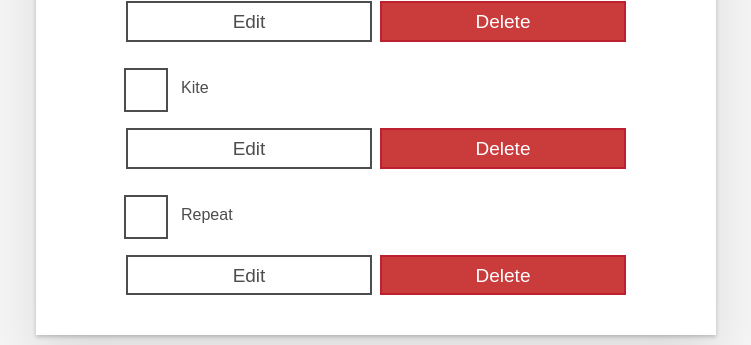
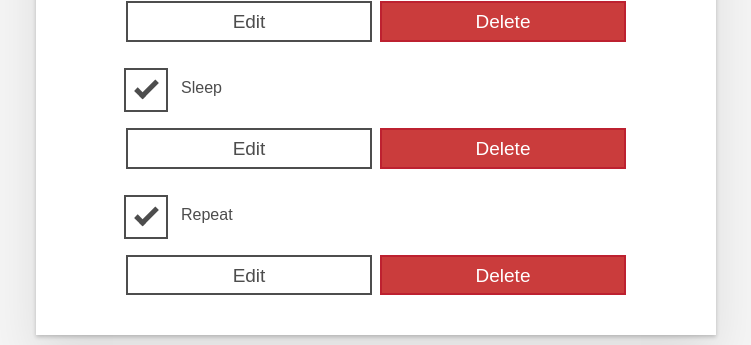
Before and after one commit to tannerpace/Todo-React, a React (Create React App) app in the folder todo-app/: page / in a window 1280 px wide. Shown: the part 502-847 px from the top of the page, without its empty margins (264-1015 px from the left). Built offline with nearby package versions, Linux system fonts and the light colour scheme.

Commit message:
todo is a component that takes props

```diff
--- a/todo-app/src/App.js
+++ b/todo-app/src/App.js
@@ -1,4 +1,4 @@
-
+import Todo from "./components/Todo";
 
 function App(props) {
   return (
@@ -46,54 +46,11 @@ function App(props) {
         className="todo-list stack-large stack-exception"
         aria-labelledby="list-heading"
       >
-        <li className="todo stack-small">
-          <div className="c-cb">
-            <input id="todo-0" type="checkbox" defaultChecked={true} />
-            <label className="todo-label" htmlFor="todo-0">
-              Eat
-            </label>
-          </div>
-          <div className="btn-group">
-            <button type="button" className="btn">
-              Edit <span className="visually-hidden">Eat</span>
-            </button>
-            <button type="button" className="btn btn__danger">
-              Delete <span className="visually-hidden">Eat</span>
-            </button>
-          </div>
-        </li>
-        <li className="todo stack-small">
-          <div className="c-cb">
-            <input id="todo-1" type="checkbox" />
-            <label className="todo-label" htmlFor="todo-1">
-              Kite
-            </label>
-          </div>
-          <div className="btn-group">
-            <button type="button" className="btn">
-              Edit <span className="visually-hidden">Sleep</span>
-            </button>
-            <button type="button" className="btn btn__danger">
-              Delete <span className="visually-hidden">Sleep</span>
-            </button>
-          </div>
-        </li>
-        <li className="todo stack-small">
-          <div className="c-cb">
-            <input id="todo-2" type="checkbox" />
-            <label className="todo-label" htmlFor="todo-2">
-              Repeat
-            </label>
-          </div>
-          <div className="btn-group">
-            <button type="button" className="btn">
-              Edit <span className="visually-hidden">Repeat</span>
-            </button>
-            <button type="button" className="btn btn__danger">
-              Delete <span className="visually-hidden">Repeat</span>
-            </button>
-          </div>
-        </li>
+        <Todo name="Eat" />
+        <Todo name="Sleep" />
+        <Todo name="Repeat" />
+
+
       </ul>
     </div>
   );
--- /dev/null
+++ b/todo-app/src/components/Todo.js
@@ -0,0 +1,22 @@
+import React from 'react';
+
+export default function Todo(props) {
+    return (
+        <li className="todo stack-small">
+            <div className="c-cb">
+                <input id="todo-0" type="checkbox" defaultChecked={true} />
+                <label className="todo-label" htmlFor="todo-0">
+                    {props.name}
+                </label>
+            </div>
+            <div className="btn-group">
+                <button type="button" className="btn">
+                    Edit <span className="visually-hidden">{props.name}</span>
+                </button>
+                <button type="button" className="btn btn__danger">
+                    Delete <span className="visually-hidden">{props.name}</span>
+                </button>
+            </div>
+        </li>
+    );
+}
```
